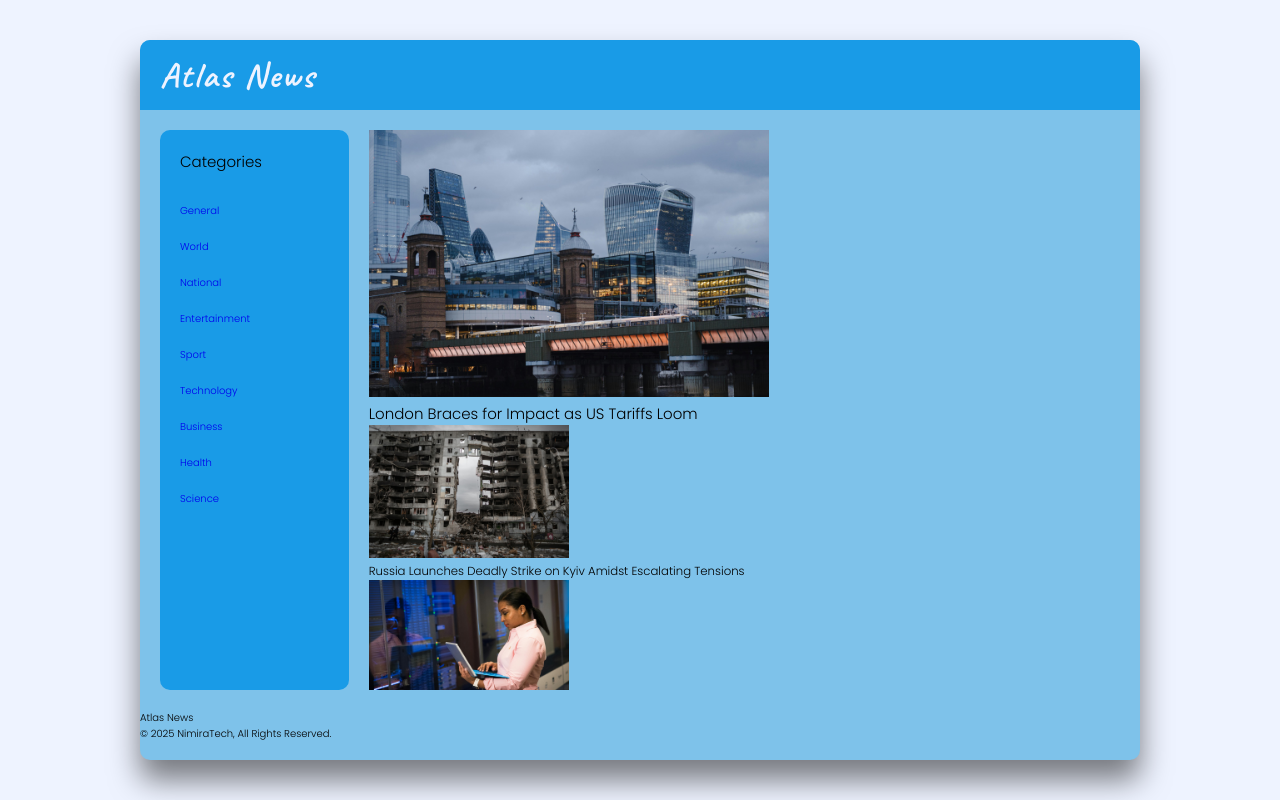
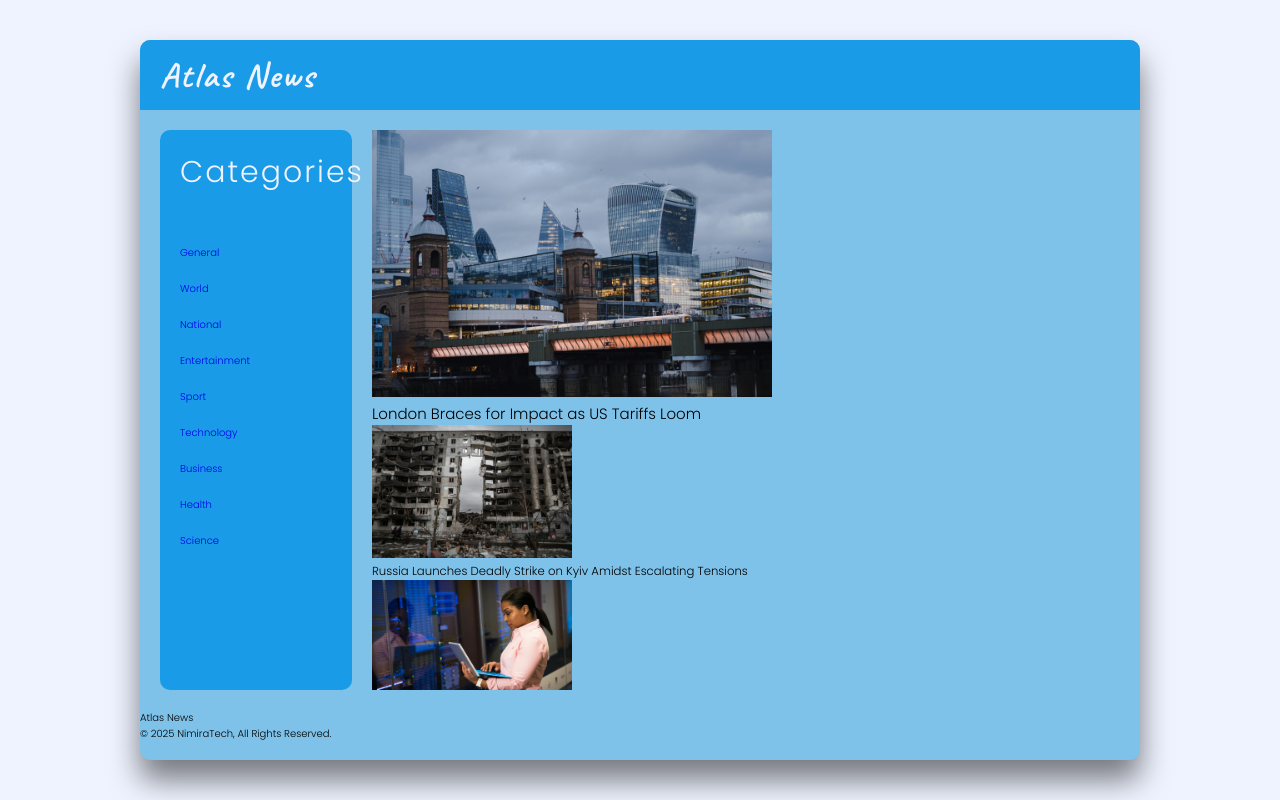
Before and after one commit to Nimira43/Atlas-News, a React (Vite) app: page / in a window 1280 px wide. Built offline with nearby package versions, Linux system fonts and the light colour scheme.

Commit message:
Styled .nav-heading. Also corrected html markup issue in the footer section

```diff
--- a/src/css/news.css
+++ b/src/css/news.css
@@ -52,6 +52,13 @@
   row-gap: 3rem;
 }
 
+.nav-heading {
+  font-size: 3rem;
+  color: var(--light);
+  letter-spacing: 0.2rem;
+  margin-bottom: 2rem;
+}
+
 .news-section {
   width: 80%;
 }
@@ -95,6 +102,9 @@
     flex-wrap: wrap;
     justify-content: center;
   }
+
+
+
   .news-section {
     width: 100%;
   }
--- a/src/pages/components/Footer.jsx
+++ b/src/pages/components/Footer.jsx
@@ -3,8 +3,8 @@ export default function Footer() {
     <footer>
       <p className='copyright'>
         <span>Atlas News</span>
-        <p>&copy; 2025 NimiraTech, All Rights Reserved.</p>
       </p>
+      <p>&copy; 2025 NimiraTech, All Rights Reserved.</p>
     </footer>
   )
 }
```
